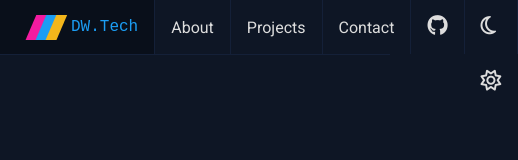
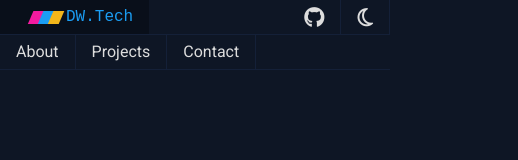
Before and after one commit to DannyGeorgeWheeler/DannyGeorgeWheeler.github.io, a plain HTML site: page index.html in a window 390 px wide. Shown: the whole page, 518 px wide, since content can reach past the window. Drawn offline with Linux system fonts and the light colour scheme; a web font is replaced by a local one.

Commit message:
modified nav bar style slightly and added responsive behaviour for mobile

```diff
--- a/index.html
+++ b/index.html
@@ -3,12 +3,11 @@
     <head>
         <meta name='viewport' content='width=device-width, initial-scale=1' />
         <link rel='stylesheet' href='./resources/css/normalize.css' />
-        <link rel='stylesheet' href='./resources/css/style.css' />
         <link rel="preconnect" href="https://fonts.googleapis.com">
         <link rel="preconnect" href="https://fonts.gstatic.com" crossorigin>
         <link href="https://fonts.googleapis.com/css2?family=Roboto:wght@300;400;500;700&family=Share&display=swap" rel="stylesheet">
-        <!--<link rel="stylesheet" href="//use.fontawesome.com/releases/v5.11.1/css/all.css">-->
         <script src="https://kit.fontawesome.com/3aef6050a6.js" crossorigin="anonymous"></script>
+        <link rel='stylesheet' href='./resources/css/style.css' />
     </head>
     <body>
 
@@ -18,20 +17,22 @@
 
                 <a role='button' class='navButton' id='logo'>
                     <svg id='shapes'>
-                        <line class='line' id='line1' x1="30" y1="-10" x2="0" y2="60" />
-                        <line class='line' id='line2' x1="40" y1="-10" x2="10" y2="60" />
-                        <line class='line' id='line3' x1="50" y1="-10" x2="20" y2="60" />
+                        <line class='line' id='line1' x1="25" y1="-5" x2="10" y2="30" />
+                        <line class='line' id='line2' x1="35" y1="-5" x2="20" y2="30" />
+                        <line class='line' id='line3' x1="45" y1="-5" x2="30" y2="30" />
                     </svg>
                     DW.Tech
                 </a>
-                <a role='button' class='navButton'>About</a>
-                <a role='button' class='navButton'>Projects</a>
-                <a role='button' class='navButton'>Contact</a>
+                <div id='sitenav'>
+                    <a role='button' class='navButton' id='aboutButton'>About</a>
+                    <a role='button' class='navButton' id='projectsButton'>Projects</a>
+                    <a role='button' class='navButton' id='contactButton'>Contact</a>
+                </div>
                 <div id='toolbar'>
                     <a role='button' class='toolButton' id='github'>
                         <i class="fab fa-github"></i>
                     </a>
-                    <a role='button' class='toolButton'>
+                    <a role='button' class='toolButton' id='darklight'>
                         <i class="far fa-moon"></i>
                         <i class="far fa-sun"></i>
                     </a>
--- a/resources/css/style.css
+++ b/resources/css/style.css
@@ -2,6 +2,11 @@
 
 html {
     font-size: 16px;
+    box-sizing: border-box;
+}
+
+*, *:before, *:after {
+    box-sizing: inherit;
 }
 
 body {
@@ -9,6 +14,7 @@ body {
     line-height: 1.4rem;
     background-color: hsl(220, 45%, 10%);
     color: #ddd;
+    min-width: 300px;
 }
 
 a {
@@ -26,25 +32,29 @@ a:hover {
 
 #navBar {
     display: flex;
-    height: 55px;
+    height: 50px;
     border-bottom: solid 1px hsl(220, 47%, 15%);
+    flex-wrap: wrap;
 }
 
 .navButton, .toolButton {
     padding-left: 1rem;
     padding-right: 1rem;
-    line-height: 55px;
+    /* line-height: 50px; */
     font-size: 1rem;
     font-weight: 400;
     text-decoration: none;
     border-right: solid 1px hsl(220, 47%, 15%);
+    display: flex;
+    align-items: center;
 }
 
 .navButton:hover {
     color: #ddd;
     background-color: hsl(220, 47%, 7%);
     cursor: pointer;
-    border-bottom: solid 1px hsl(204, 90%, 53%);
+    /* border-bottom: solid 1px hsl(204, 90%, 53%); */
+    text-decoration: underline hsl(204, 90%, 53%);
 }
 
 .toolButton:hover {
@@ -56,7 +66,7 @@ a:hover {
 /* NAVIGATION BAR - LOGO */
 
 #shapes {
-    max-width: 55px;
+    max-width: 50px;
     max-height: 25px;
 }
 
@@ -77,17 +87,23 @@ a:hover {
 }
 
 #logo {
-    display: flex;
-    align-items: center;
     font-family:'Courier New', Courier, monospace;
 }
 
 #logo:hover {
     color:hsl(204, 90%, 53%);
-    border-bottom: none;
+    text-decoration: none;
 }
 
-/* NAVIGATION BAR - RIGHT ALIGNED BUTTONS */
+/* NAVIGATION BAR - SITENAV BUTTONS */
+
+#sitenav {
+    display: flex;
+    /* align-content: center; */
+    align-items: stretch;
+}
+
+/* NAVIGATION BAR - TOOL BUTTONS */
 
 #toolbar {
     display: flex;
@@ -102,9 +118,39 @@ a:hover {
 
 .fa-github, .fa-moon, .fa-sun {
     font-size: 1.3rem;
-    line-height: 55px;
+    /* line-height: 50px; */
 }
 
 .fa-sun {
     display: none;
 }
+
+/* MOBILE STYLE - NAVIGATION BAR */
+
+@media screen and (max-width: 600px) {
+    #navBar {
+        height: 70px;
+    }
+
+    #logo {
+        order: 0;
+        border-right: none;
+    }
+
+    #shapes {
+        max-height: 13px;
+    }
+
+    #toolbar {
+        order: 1;
+        /* height: 40px; */
+    }
+
+    #sitenav {
+        order: 2;
+        flex-basis: 100%;
+        border-top: solid 1px hsl(220, 47%, 15%);
+        /* height: 40px; */
+    }
+
+}
```
